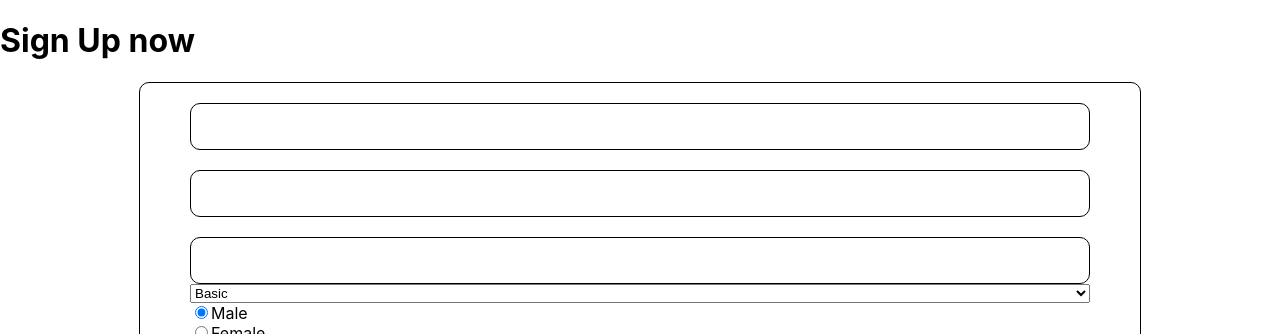
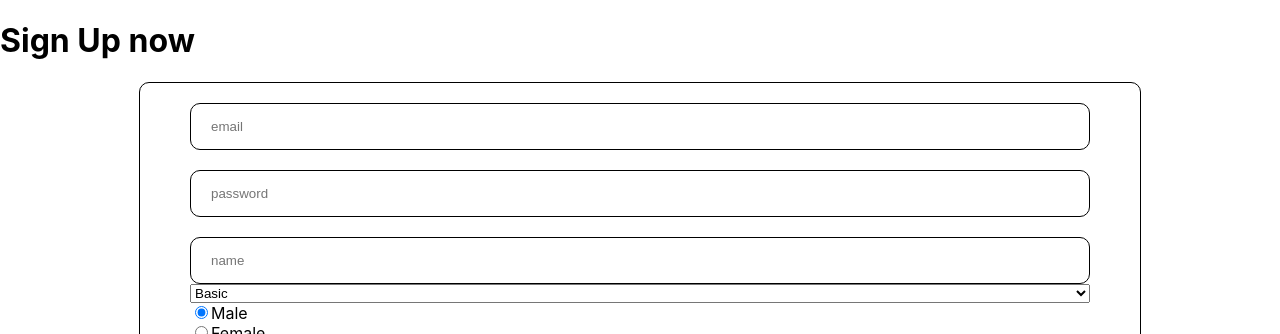
Before and after one commit to vlasoffivan95/react_from_zero, a React (Create React App) app: page /signup in a window 1280 px wide. Shown: the top 334 px of the page. Built offline with nearby package versions, Linux system fonts and the light colour scheme.

Commit message:
add validator

```diff
--- a/src/components/SignUpForms/index.jsx
+++ b/src/components/SignUpForms/index.jsx
@@ -1,6 +1,7 @@
 import React from "react";
 import { Formik, Field, Form } from "formik";
 import styles from "./SignUpForm.module.scss";
+import { SIGN_UP_SCHEMA } from "utils/validators/validationSchema";
 
 const initialState = {
   email: "",
@@ -15,14 +16,20 @@ function SignUpForm(props) {
   const submitHandler = (values, formikBag) => {
     console.log(values);
     console.log(formikBag);
+
+    formikBag.resetForm();
   };
 
   return (
-    <Formik initialValues={initialState} onSubmit={submitHandler}>
+    <Formik
+      initialValues={initialState}
+      onSubmit={submitHandler}
+      validationSchema={SIGN_UP_SCHEMA}
+    >
       <Form className={styles.form}>
-        <Field className={styles.input} type="email" name="email" />
-        <Field className={styles.input} type="password" name="password" />
-        <Field className={styles.input} type="text" name="name" />
+        <Field className={styles.input} type="email" name="email" placeholder="email"/>
+        <Field className={styles.input} type="password" name="password" placeholder="password" />
+        <Field className={styles.input} type="text" name="name" placeholder="name"/>
         <Field name="accountLevel" as="select">
           <option value="basic">Basic</option>
           <option value="middle">Middle</option>
--- a/src/utils/validators/validationSchema.js
+++ b/src/utils/validators/validationSchema.js
@@ -1,12 +1,17 @@
 import * as yup from "yup";
 
-const EMAIL_SCHEMA = yup.string().email().required()
+const EMAIL_SCHEMA = yup.string().email().required();
 
 export const SIGN_UP_SCHEMA = yup.object({
   email: EMAIL_SCHEMA,
-  firstName: yup.string().min(1).max(128).required(),
-  lastName: yup.string().min(1).max(128).required('You must enter last name'),
-  password: yup.string().matches(/[A-Za-z]{8,}/, 'Password must be a 8 symbol or more letters only').required(),
+  name: yup.string().min(1).max(128).required(),
+  password: yup
+    .string()
+    .matches(/[A-Za-z]{8,}/, "Password must be a 8 symbol or more letters only")
+    .required(),
+  gender: yup.string().required(),
+  isSub: yup.bool(),
+  accountLevel: yup.string().required(),
 });
 
 export const LOGIN_SCHEMA = yup.object({
```
